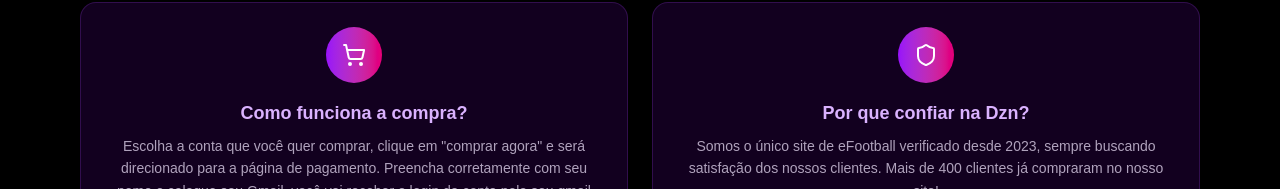
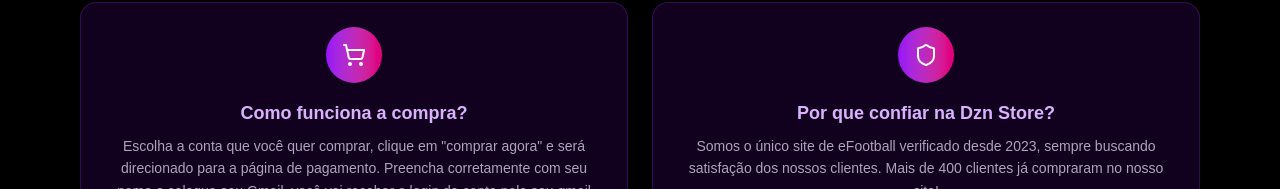
Before and after one commit to testethalysson1-lgtm/dzn-store, a Next.js app: page / in a window 1280 px wide. Shown: the part 2262-2451 px from the top of the page. Built offline with nearby package versions, Linux system fonts and the light colour scheme.

Commit message:
Primeiro commit - Dzn 999re

```diff
--- a/app/page.tsx
+++ b/app/page.tsx
@@ -481,7 +481,7 @@
           <div className="grid grid-cols-1 md:grid-cols-2 gap-6">
             {[
               { icon: ShoppingCart, title: 'Como funciona a compra?', text: 'Escolha a conta que você quer comprar, clique em "comprar agora" e será direcionado para a página de pagamento. Preencha corretamente com seu nome e coloque seu Gmail, você vai receber o login da conta pelo seu gmail imediatamente após realizar o pagamento! Qualquer dúvida só mandar mensagem pro nosso suporte no Instagram @dznefootball. Todas as contas são Konami ID!' },
-              { icon: Shield, title: 'Por que confiar na Dzn?', text: 'Somos o único site de eFootball verificado desde 2023, sempre buscando satisfação dos nossos clientes. Mais de 400 clientes já compraram no nosso site!' },
+              { icon: Shield, title: 'Por que confiar na Dzn Store?', text: 'Somos o único site de eFootball verificado desde 2023, sempre buscando satisfação dos nossos clientes. Mais de 400 clientes já compraram no nosso site!' },
               { icon: Clock, title: 'Quanto tempo para receber?', text: 'A entrega é feita em segundos após o pagamento, agilidade e segurança! Verifique sua caixa de entrada do Gmail após a compra.' },
               { icon: MessageCircle, title: 'Tem dúvidas?', text: 'Chame no Instagram! Equipe 24h online: @dznefootball' }
             ].map((faq, i) => (
```
